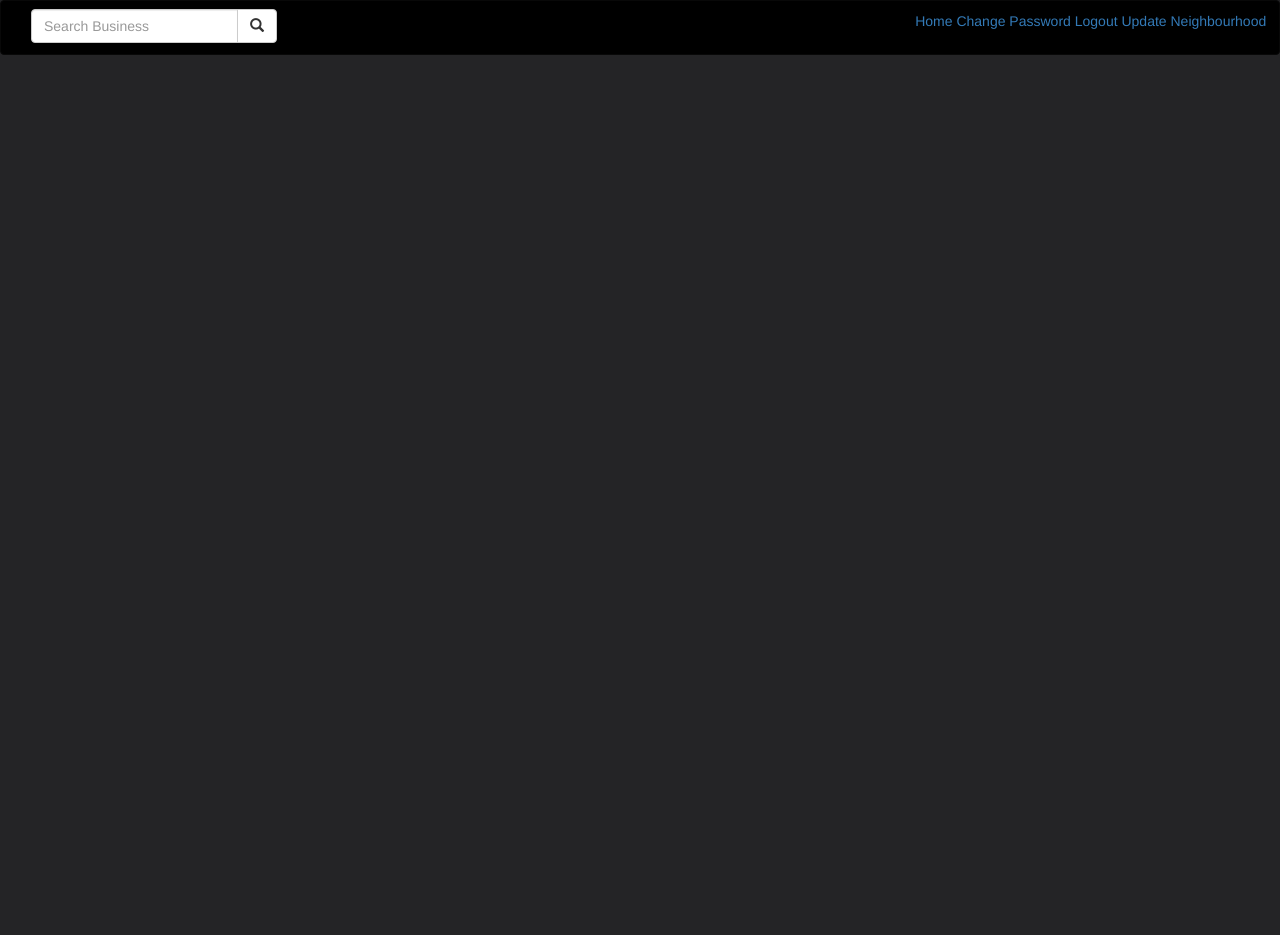
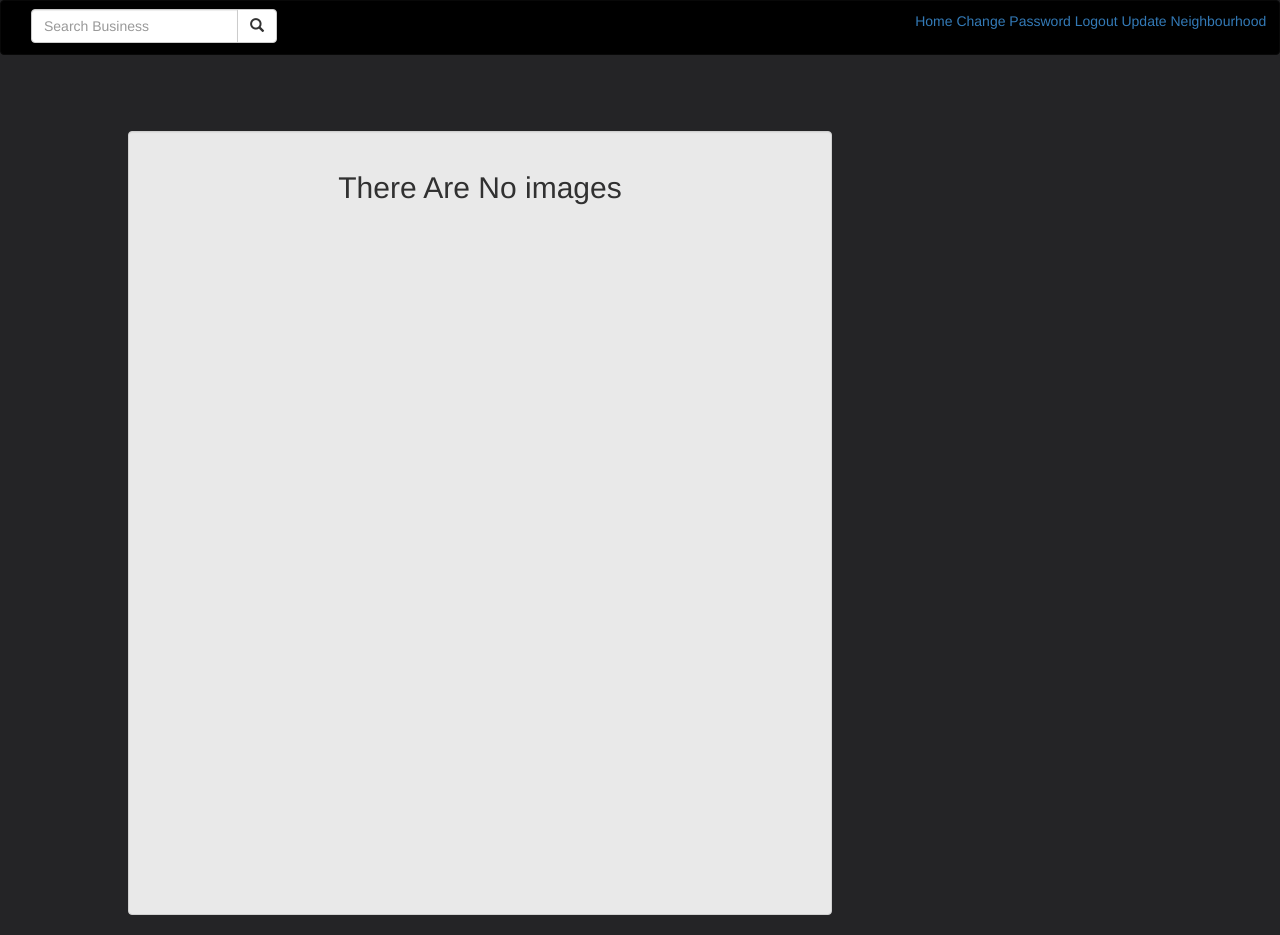
Before and after one commit to markmurimi/neighbour-hood, a Django app: page /home/ in a window 1280 px wide. Before the commit the page ends 55 px from the top, so only its background shows below. Run offline with Django 3.2, Linux system fonts and the light colour scheme; data that the repository does not hold is empty; some libraries are stand-ins or nearby versions.

Commit message:
made changes

```diff
--- a/neighbour/hood/forms.py
+++ b/neighbour/hood/forms.py
@@ -4,4 +4,4 @@ from .models import Post,Profile, Business
 class ProfileForm(forms.ModelForm):
     class Meta:
         model = Profile
-        fields = ['profile_pic', 'name', 'email', 'neighbourhood']
+        fields = ['profile_pic', 'name', 'email', 'location', 'occupant_id']
--- a/neighbour/hood/models.py
+++ b/neighbour/hood/models.py
@@ -26,6 +26,8 @@ class Profile(models.Model):
     neighbourhood = models.ForeignKey('Neighbourhood')
     email = models.CharField(max_length = 30)
     profile_pic = models.ImageField(upload_to='occupants/')
+    occupant_id = models.IntegerField(unique = True)
+    location = models.CharField(max_length= 30)
     user = models.ForeignKey(User, on_delete=models.CASCADE)
 
 
@@ -36,11 +38,22 @@ class Post(models.Model):
     name = models.CharField(max_length =30)
     post = models.ImageField(upload_to= 'posts/')
     profile = models.ForeignKey('Profile')
+    post_caption = models.TextField()
     neighbourhood = models.ForeignKey('Neighbourhood')
     date =models.CharField(max_length= 30)
 
     def __str__(self):
         return self.name
+
+    @classmethod
+    def get_posts(cls):
+        '''
+        Method that gets all image posts from the database
+        Returns:
+            get_posts : list of image post objects from the database
+        '''
+        images = Post.objects.all()
+        return images
 
 class Business(models.Model):
     name = models.CharField(max_length =20)
--- a/neighbour/hood/templates/base.html
+++ b/neighbour/hood/templates/base.html
@@ -11,7 +11,7 @@
     </head>
     <body>
         {% include "navbar.html" %}
-
+        {% block content %} {% endblock %}
 
 
         {% block scripts %}
--- a/neighbour/hood/templates/home.html
+++ b/neighbour/hood/templates/home.html
@@ -1,5 +1,27 @@
 {%extends 'base.html'%}
 
 {% block content %}
-{{block.super}}
+{% for images_item in images %}
+    <body>
+        <h1 style="color:white;text-align: center;text-decoration: underline;">{{images_item.neighbourhood.neighbourhood_name}} Neighbourhood.</h1>
+        <div class="container-fluid">
+        <div class="well"style="background-color:white;margin-left:26%;margin-right:16%;opacity:0.9;margin-top:2%;">
+                <h3 style="padding-left:5px;padding-right:20px;margin-top:-10px;margin-bottom:-13px;font-weight:bolder;"><img style="width:60px;height:60px;border-radius:118px" src="{{images_item.profile.profile_pic.url}}">{{images_item.profile.name}}</h3>
+                <hr style="background-color: black;">
+                <img class="img-responsive"style="width:950px;height:750px;margin-top:-7px;" src="{{images_item.post.url}}">
+                <h2 style="text-decoration: underline;">Caption</h2>
+                <h3>{{images_item.post_caption}}.</h3>
+        </div>
+        <div class="well" style="float:left;width:25%;margin-top:-60%;margin-left:0%;text-align:center;font-weight:bold;opacity:0.7;">
+            <h2 style="text-align:center;text-decoration: underline;margin-top:-0.2%;font-weight: bold;"> Hood Helpline contacts</h2>
+            <h4>+254-7892-0089 <img src="https://orig00.deviantart.net/f8d7/f/2011/258/1/e/police_logo_by_erinnart-d49xasm.png" style="width:30%;border-radius:50px;"></h4>
+            <h4>+254-9982-0900 <img src="https://encrypted-tbn0.gstatic.com/images?q=tbn:ANd9GcQs-qAVtv1776CICwuDvzvGWvXv8NrM9WOTvTpHqR23Db1mR2Pl" style="width:30%;border-radius:50px;"></h4>
+        </div>
+        </div>
+    </body>
+{% empty %}
+    <div class="well"style="background-color:white;margin-left:10%;margin-right:35%;opacity:0.9;margin-top:6%;padding-bottom:700px;" >
+            <h2 class="text-center">There Are No images</h2>
+          </div>
+{% endfor %}
 {% endblock %}
--- a/neighbour/hood/templates/registration/login.html
+++ b/neighbour/hood/templates/registration/login.html
@@ -31,7 +31,7 @@
                 <button type="button" class="btn btn-primary" name="button">Back</button>
             </a>
             </div>
-            <input type="hidden" name="next" value="/home">
+            <input type="hidden" name="next" value="/updateProfile">
 
 
           </form>
--- a/neighbour/hood/templates/welcome.html
+++ b/neighbour/hood/templates/welcome.html
@@ -2,7 +2,7 @@
 {% block content %}
 <body style="background-color:#242426;">
     <div class="container-fluid" style="background-color:black;margin-left:-0.5%;margin-right:-0.5%;margin-top:-0.5%;padding:0.5%;">
-        <a style="color:white;font-size:40px;font-family: sans-serif;font-weight: bold;"href="/accounts/login">Log In or Sign Up</a>
+        <a style="color:white;font-size:40px;font-family: sans-serif;font-weight: bold;"href="/accounts/register">Log In or Sign Up</a>
     </div>
     <h1 style="color:white;"> Welcome to Neighbourhood watch</h1>
 </body>
--- a/neighbour/hood/urls.py
+++ b/neighbour/hood/urls.py
@@ -1,9 +1,14 @@
 from django.conf.urls import url,include
 from . import views
+from django.conf import settings
+from django.conf.urls.static import static
 
 urlpatterns=[
     url('^$',views.welcome,name = 'welcome'),
     url(r'^home/$', views.home, name= 'home'),
-    url(r'^update/profile/', views.create_profile, name="createProfile"),
+    url(r'^updateProfile/', views.create_profile, name="createProfile"),
 
 ]
+
+if settings.DEBUG:
+    urlpatterns+= static(settings.MEDIA_URL, document_root = settings.MEDIA_ROOT)
--- a/neighbour/hood/views.py
+++ b/neighbour/hood/views.py
@@ -1,6 +1,6 @@
 from django.shortcuts import render
 from django.contrib.auth.decorators import login_required
-from .models import Profile
+from .models import Profile, Post
 from .forms import ProfileForm
 from django.contrib.auth.models import User
 
@@ -9,7 +9,8 @@ def welcome(request):
     return render(request, 'welcome.html')
 
 def home(request):
-    return render(request, 'home.html')
+    images = Post.get_posts()
+    return render(request, 'home.html', {"images": images})
 
 @login_required(login_url='/accounts/login')
 def create_profile(request):
--- a/neighbour/neighbour/settings.py
+++ b/neighbour/neighbour/settings.py
@@ -64,6 +64,8 @@ TEMPLATES = [
                 'django.template.context_processors.request',
                 'django.contrib.auth.context_processors.auth',
                 'django.contrib.messages.context_processors.messages',
+                'django.template.context_processors.media',
+
             ],
         },
     },
@@ -122,3 +124,5 @@ USE_TZ = True
 # https://docs.djangoproject.com/en/1.11/howto/static-files/
 
 STATIC_URL = '/static/'
+MEDIA_URL = '/media/'
+MEDIA_ROOT = os.path.join(BASE_DIR, 'media')
```
Also changed, not shown: neighbour/hood/templates/profile_form.html (+7 -4 lines), neighbour/hood/migrations/0007_auto_20180526_1933.py (added), neighbour/hood/migrations/0008_post_post_caption.py (added), neighbour/media/posts/movie1.jpg (added), neighbour/posts/movie1.jpg (added), 1 other file.
